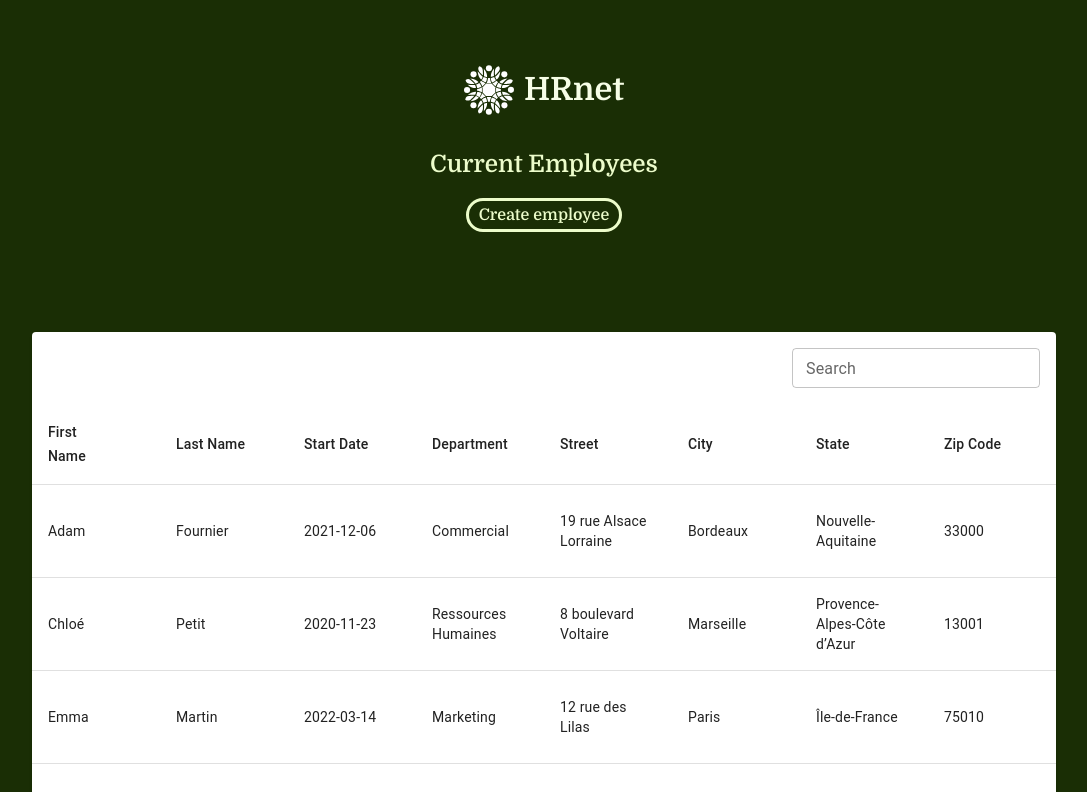
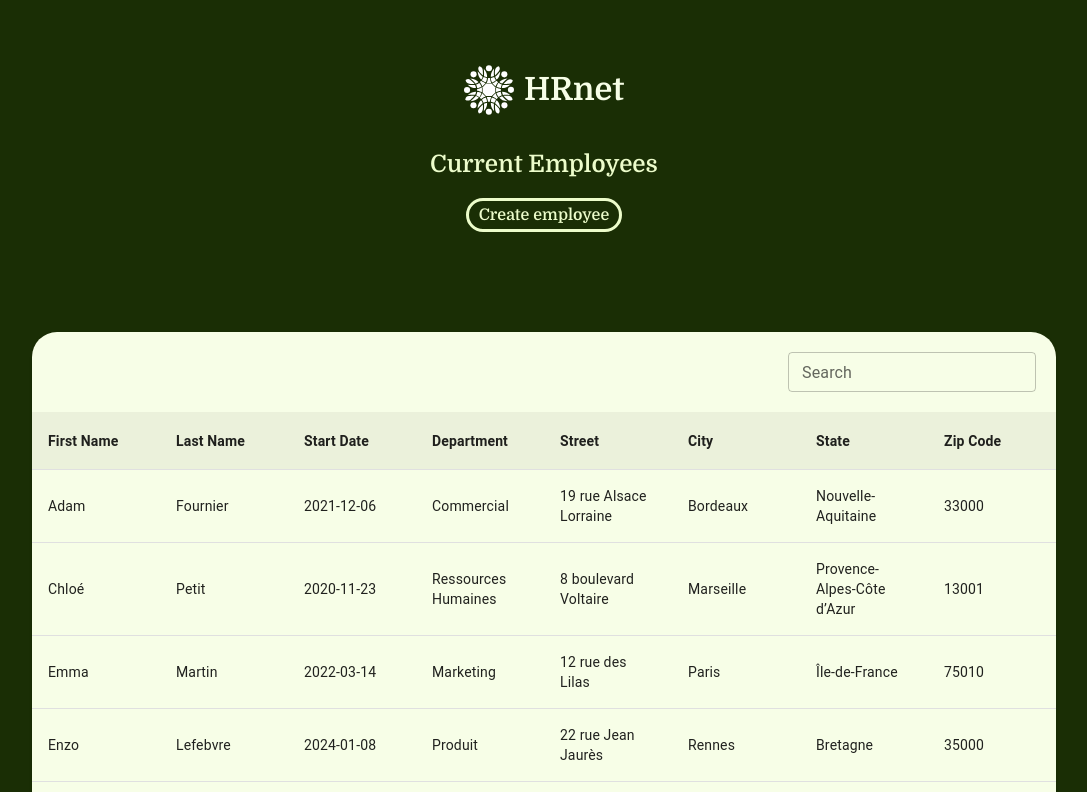
Before and after one commit to l-nikola/HRnet, a React (Vite) app: page /current-employee in a window 1280 px wide. Shown: the top 792 px of the page, without its empty margins (96-1183 px from the left). Built offline with nearby package versions, Linux system fonts and the light colour scheme.

Commit message:
feat : dataTable style

```diff
--- a/src/components/DataTable/DataTable.jsx
+++ b/src/components/DataTable/DataTable.jsx
@@ -59,10 +59,10 @@ export default function DataTable({ rows, headCells }) {
   };
 
   return (
-    <Box sx={{ width: "100%" }}>
-      <Paper sx={{ width: "100%", mb: 2 }}>
+    <Box className="dataTable">
+      <Paper className="dataTable__paper">
         {/* ===== SEARCH INPUT ===== */}
-        <Box sx={{ p: 2, display: "flex", justifyContent: "flex-end" }}>
+        <Box className="dataTable__searchBox">
           <TextField
             label="Search"
             size="small"
@@ -72,7 +72,7 @@ export default function DataTable({ rows, headCells }) {
         </Box>
 
         <TableContainer>
-          <Table size="medium" sx={{ tableLayout: "fixed" }}>
+          <Table size="medium" className="dataTable__table">
             <DataTableHead
               order={order}
               orderBy={orderBy}
@@ -91,12 +91,7 @@ export default function DataTable({ rows, headCells }) {
                 visibleRows.map((row) => (
                   <TableRow hover key={row.id}>
                     {headCells.map((cell) => (
-                      <TableCell
-                        sx={{
-                          height: 60,
-                        }}
-                        key={cell.id}
-                      >
+                      <TableCell className="dataTable__cell" key={cell.id}>
                         {row[cell.id]}
                       </TableCell>
                     ))}
--- a/src/components/DataTable/DataTableHead.jsx
+++ b/src/components/DataTable/DataTableHead.jsx
@@ -14,11 +14,12 @@ export default function DataTableHead({
   };
 
   return (
-    <TableHead>
+    <TableHead className="dataTable__head">
       <TableRow>
         {headCells.map((headCell) => (
           <TableCell key={headCell.id}>
             <TableSortLabel
+              className="dataTable__head--label"
               active={orderBy === headCell.id}
               direction={orderBy === headCell.id ? order : "asc"}
               onClick={createSortHandler(headCell.id)}
--- /dev/null
+++ b/src/styles/components/dataTable.scss
@@ -0,0 +1,32 @@
+.dataTable {
+  width: 100%;
+
+  &__head {
+    background-color: color-mix(in srgb, var(--lime50) 95%, black);
+
+    &--label {
+      font-weight: bolder;
+      white-space: nowrap;
+    }
+  }
+
+  &__paper {
+    background-color: var(--lime50) !important;
+    border-radius: 25px !important;
+    margin-bottom: 50px;
+  }
+
+  &__searchBox {
+    padding: 20px 20px;
+    display: flex;
+    justify-content: flex-end;
+  }
+
+  &__table {
+    table-layout: fixed;
+  }
+
+  &__cell {
+    height: 30px;
+  }
+}
--- a/src/styles/index.scss
+++ b/src/styles/index.scss
@@ -5,6 +5,7 @@
 @use "./components/header.scss";
 @use "./components/button.scss";
 @use "./components/form.scss";
+@use "./components/dataTable.scss";
 
 /* *********** General import ********** */
 @import url("https://fonts.googleapis.com/css2?family=Domine:wght@400..700&display=swap");
```
